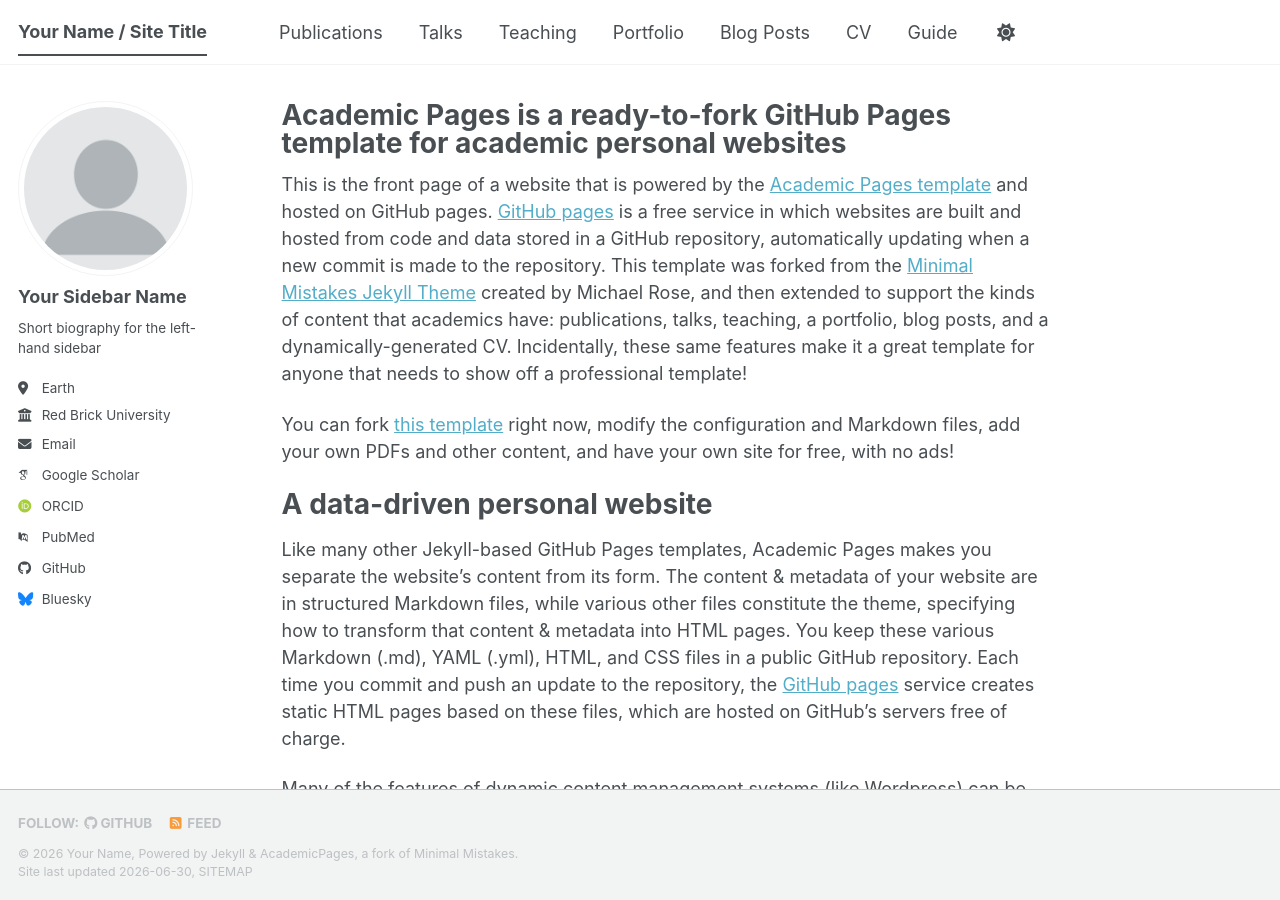
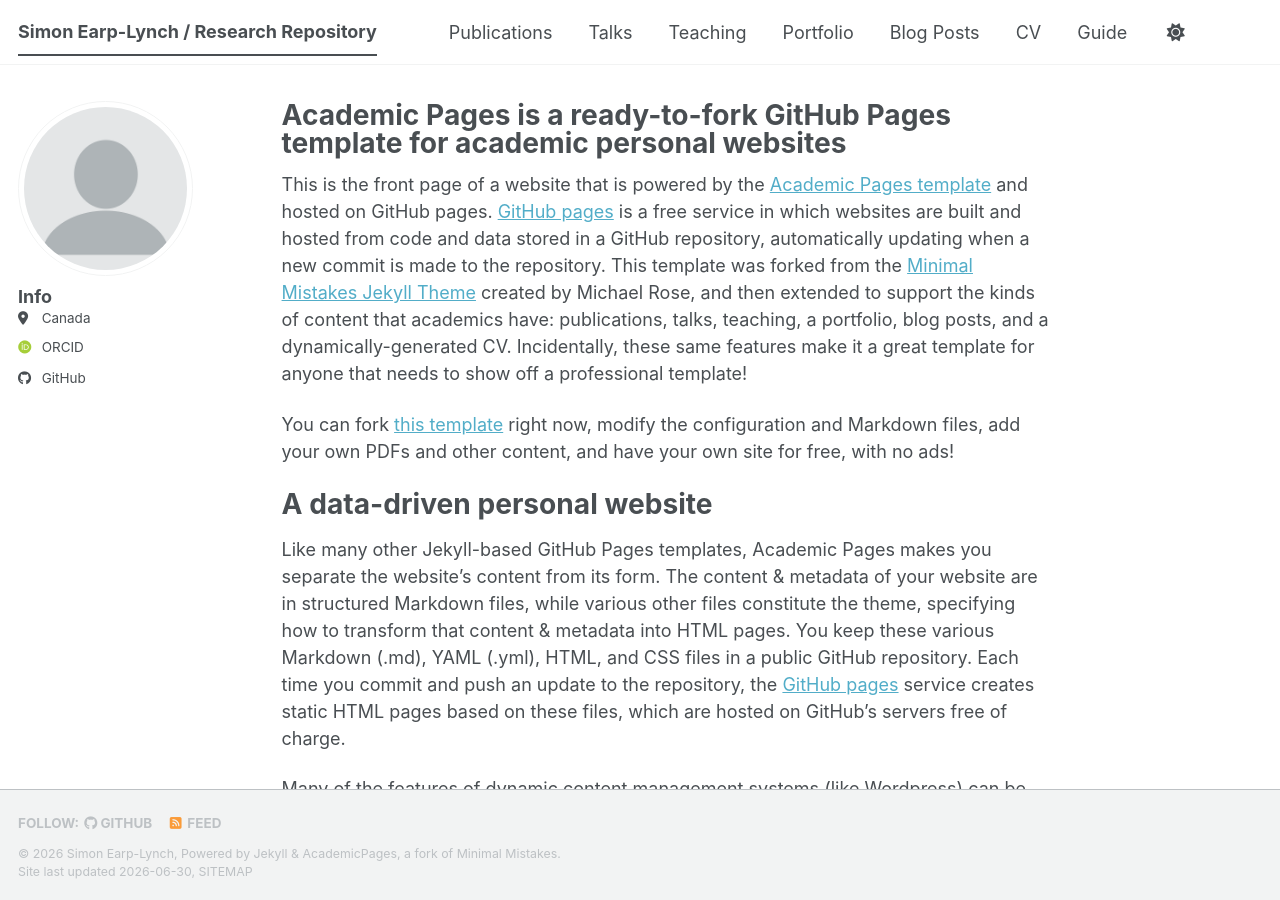
Before and after one commit to simon-e-l-math/Simon-E-L-Math.github.io, a Jekyll site: the page built from _pages/about.md, in a window 1280 px wide and 900 px high. Built offline with Jekyll 4.4.1, drawn with Linux system fonts in a browser that asks for light colours; some web fonts are replaced; a script bundle is joined from its source files by our own code; library files that are not in the unit come from our copies.

Commit message:
Update site configuration for personal details

```diff
--- a/_config.yml
+++ b/_config.yml
@@ -7,13 +7,13 @@
 # server process.
 
 # Basic Site Settings
-locale                   : "en-US"
+locale                   : "en-CA"
 site_theme               : "default" # The available themes options are "default", "air", "sunrise", "mint", "dirt" and "contrast"
-title                    : "Your Name / Site Title"
+title                    : "Simon Earp-Lynch / Research Repository"
 title_separator          : "-"
-name                     : &name "Your Name"
-description              : &description "Your Name's academic portfolio"   # Update this with a general description of your site, this is the default if not overridden by a page
-url                      : https://academicpages.github.io # The base hostname & protocol for your site e.g. "https://[your GitHub username].github.io",
+name                     : &name "Simon Earp-Lynch"
+description              : &description "Simon Earp-Lynch's academic portfolio"   # Update this with a general description of your site, this is the default if not overridden by a page
+url                      : https://SimonE-L-Math.github.io # The base hostname & protocol for your site e.g. "https://[your GitHub username].github.io",
                                                            # or if you already have some other page hosted on Github then use "https://[your GitHub username].github.io/[Your Repo Name]"
 baseurl                  : "" # the subpath of your site, e.g. "/blog"
 repository               : "academicpages/academicpages.github.io"
@@ -24,24 +24,24 @@ repository               : "academicpages/academicpages.github.io"
 author:
   # Biographic information
   avatar           : "profile.png"
-  name             : "Your Sidebar Name"
+  name             : "Info"
   pronouns         : # example: "she/her"
-  bio              : "Short biography for the left-hand sidebar"
-  location         : "Earth"
-  employer         : "Red Brick University"
+  bio              : #"Short biography for the left-hand sidebar"
+  location         : "Canada"
+  employer         : #""
   uri              : # URL
-  email            : "none@example.org"
+  email            : #"none@example.org"
 
   # Academic websites
   academia         : # URL
   arxiv            : # URL - Update with the correct link to your profile
-  googlescholar    : "https://scholar.google.com/citations?user=PS_CX0AAAAAJ"
+  googlescholar    : #"https://scholar.google.com/citations?user=PS_CX0AAAAAJ"
   inspire-hep      : # URL
   impactstory      : # URL
-  orcid            : "https://orcid.org/yourorcidurl"
+  orcid            : "https://orcid.org/0000-0002-4619-3026"
   semantic         : # URL
   ssrn             : # URL
-  pubmed           : "https://www.ncbi.nlm.nih.gov/pubmed/?term=john+snow"
+  pubmed           : #"https://www.ncbi.nlm.nih.gov/pubmed/?term=john+snow"
   researchgate     : # URL
   scopus           : # URL
   zotero           : # URL
@@ -57,7 +57,7 @@ author:
 
   # Social media
   artstation       : # Username
-  bluesky          : "bsky.app" # Replace this with you Bluesky username
+  bluesky          : #"bsky.app" # Replace this with you Bluesky username
   facebook         : # Username
   flickr           : # Username
   foursquare       : # Username
```
